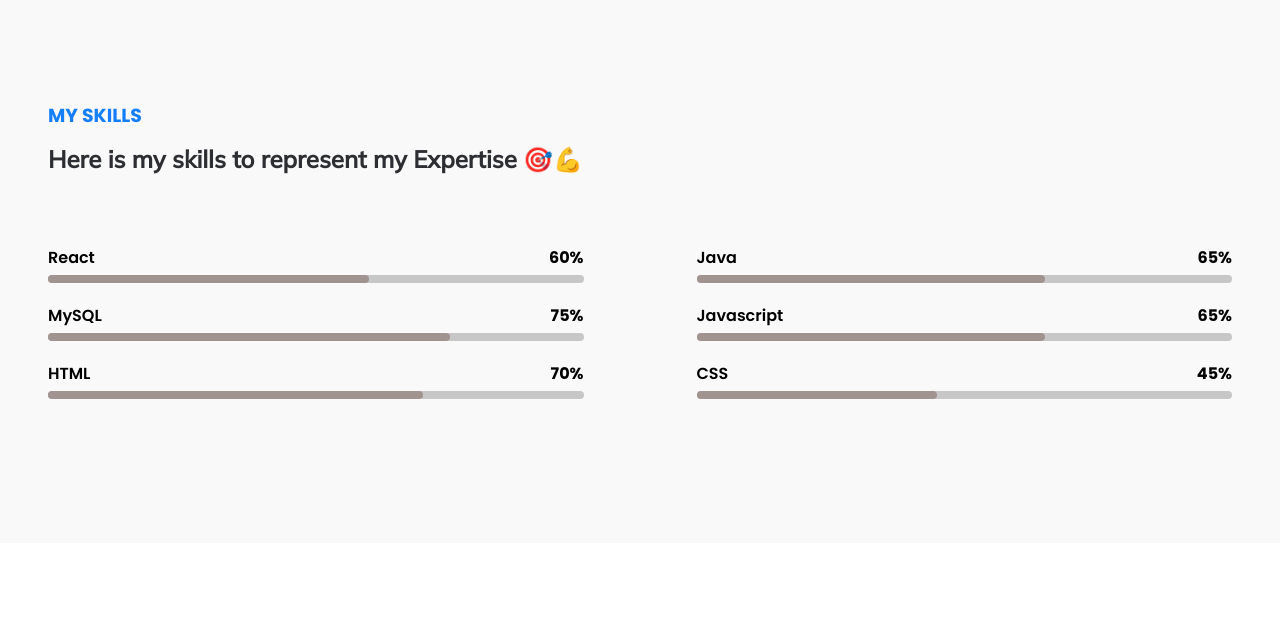
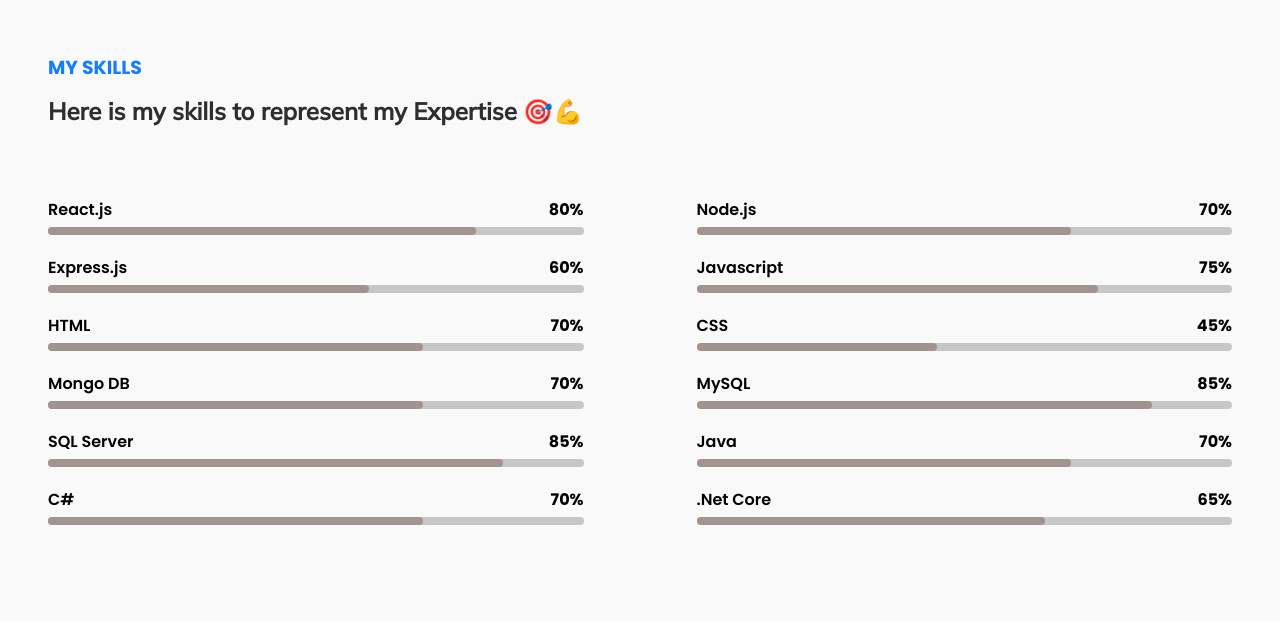
Before and after one commit to mayank0707/Personal_Portfolio, a React (Create React App) app: page / in a window 1280 px wide. Shown: the part 1506-2140 px from the top of the page. Built offline with nearby package versions, Linux system fonts and the light colour scheme.

Commit message:
Updated skills section

```diff
--- a/src/components/Skills/Skills.js
+++ b/src/components/Skills/Skills.js
@@ -5,23 +5,23 @@
   const skills = [
     {
       id: 1,
-      name: "React",
-      percentage: 60,
+      name: "React.js",
+      percentage: 80,
     },
     {
       id: 2,
-      name: "Java",
-      percentage: 65,
+      name: "Node.js",
+      percentage: 70,
     },
     {
       id: 3,
-      name: "MySQL",
-      percentage: 75,
+      name: "Express.js",
+      percentage: 60,
     },
     {
       id: 4,
       name: "Javascript",
-      percentage: 65,
+      percentage: 75,
     },
     {
       id: 5,
@@ -32,6 +32,36 @@
       id: 6,
       name: "CSS",
       percentage: 45,
+    },
+    {
+      id: 7,
+      name: "Mongo DB",
+      percentage: 70,
+    },
+    {
+      id: 8,
+      name: "MySQL",
+      percentage: 85,
+    },
+    {
+      id: 9,
+      name: "SQL Server",
+      percentage: 85,
+    },
+    {
+      id: 10,
+      name: "Java",
+      percentage: 70,
+    },
+    {
+      id: 11,
+      name: "C#",
+      percentage: 70,
+    },
+    {
+      id: 12,
+      name: ".Net Core",
+      percentage: 65,
     }
   ];
 
--- a/src/components/Skills/Skills.module.css
+++ b/src/components/Skills/Skills.module.css
@@ -1,5 +1,5 @@
 .skills-section {
-  padding: 10.5rem 0;
+  padding: 7.5rem 0;
   background-color: #f9f9f9;
 }
 
```
